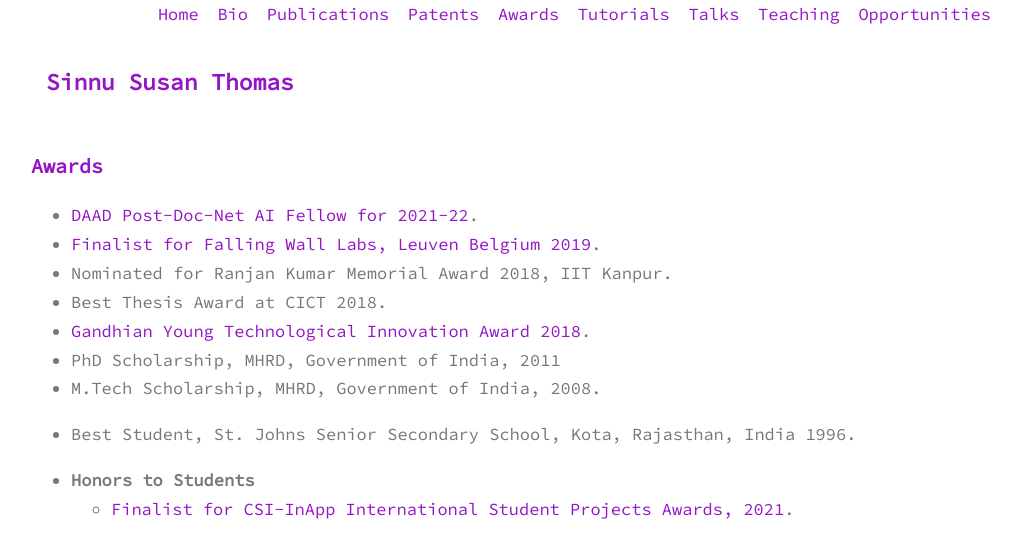
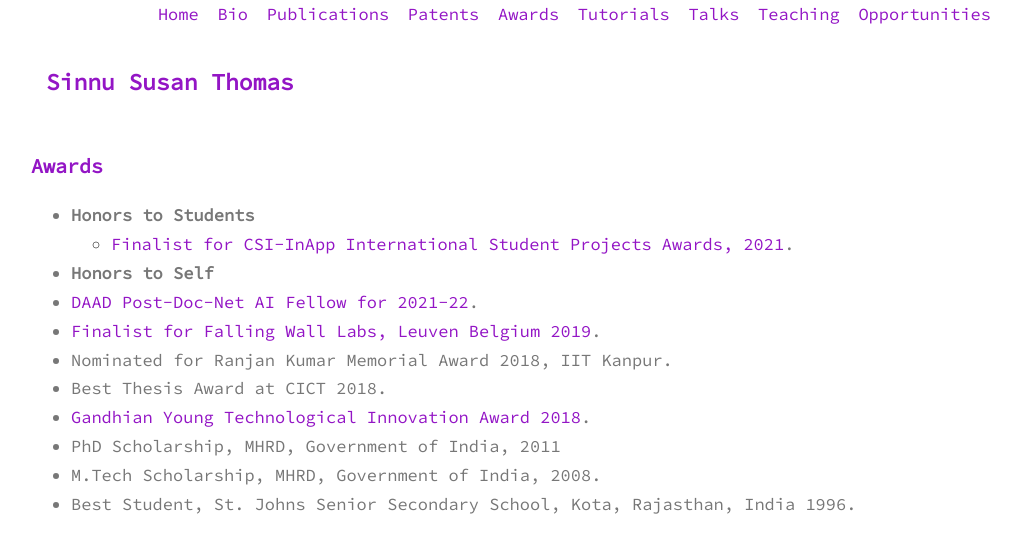
Before and after one commit to sinnuthomas/sinnuthomas.github.io, a Jekyll site: the page built from awards.md, in a window 1280 px wide. Shown: the top 558 px of the page, without its empty margins (129-1150 px from the left). Built offline with Jekyll 4.4.1, drawn with Linux system fonts in a browser that asks for light colours.

Commit message:
Update awards.md

```diff
--- a/awards.md
+++ b/awards.md
@@ -3,15 +3,15 @@ layout: page
 title: Awards
 permalink: /awards/
 ---
-
-* [DAAD Post-Doc-Net AI Fellow for 2021-22](https://www.daad.de/en/the-daad/postdocnet/fellows/fellows/).
-* [Finalist for Falling Wall Labs, Leuven Belgium 2019](https://www.facebook.com/doemijmaarwetenschap/videos/falling-walls-lab-leuven-2019/2217905358539744/).
-* Nominated for Ranjan Kumar Memorial Award 2018, IIT Kanpur.
-* Best Thesis Award at CICT 2018.
-* [Gandhian Young Technological Innovation Award 2018](https://www.youtube.com/watch?v=8Tw1t9DiZSk).
-* PhD Scholarship, MHRD, Government of India, 2011
-* M.Tech Scholarship, MHRD, Government of India, 2008.
-* Best Student, St. Johns Senior Secondary School, Kota, Rajasthan, India 1996.
-
 * **Honors to Students**
   * [Finalist for CSI-InApp International Student Projects Awards, 2021](https://www.youtube.com/watch?v=9OMzIksAeZ4&t=7095s).
+
+* **Honors to Self**
+ * [DAAD Post-Doc-Net AI Fellow for 2021-22](https://www.daad.de/en/the-daad/postdocnet/fellows/fellows/).
+ * [Finalist for Falling Wall Labs, Leuven Belgium 2019](https://www.facebook.com/doemijmaarwetenschap/videos/falling-walls-lab-leuven-2019/2217905358539744/).
+ * Nominated for Ranjan Kumar Memorial Award 2018, IIT Kanpur.
+ * Best Thesis Award at CICT 2018.
+ * [Gandhian Young Technological Innovation Award 2018](https://www.youtube.com/watch?v=8Tw1t9DiZSk).
+ * PhD Scholarship, MHRD, Government of India, 2011
+ * M.Tech Scholarship, MHRD, Government of India, 2008.
+ * Best Student, St. Johns Senior Secondary School, Kota, Rajasthan, India 1996.
```
